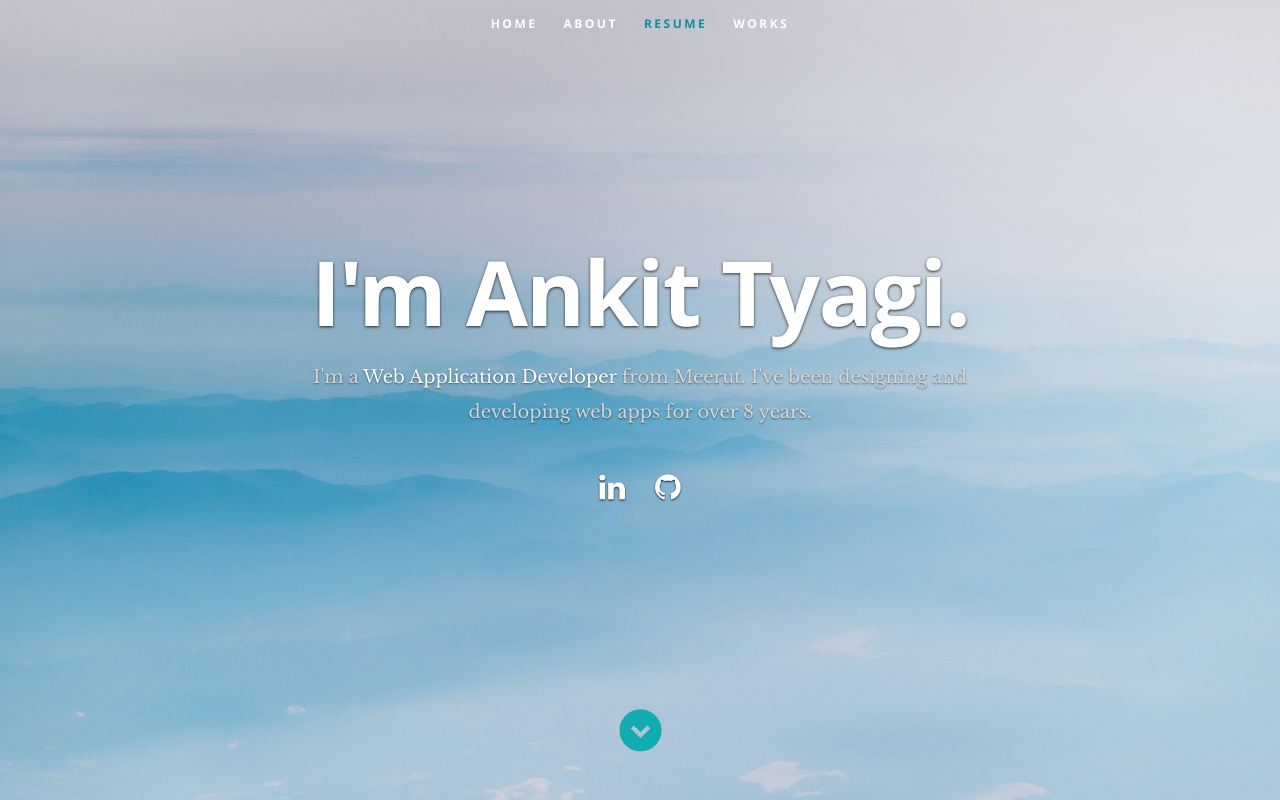
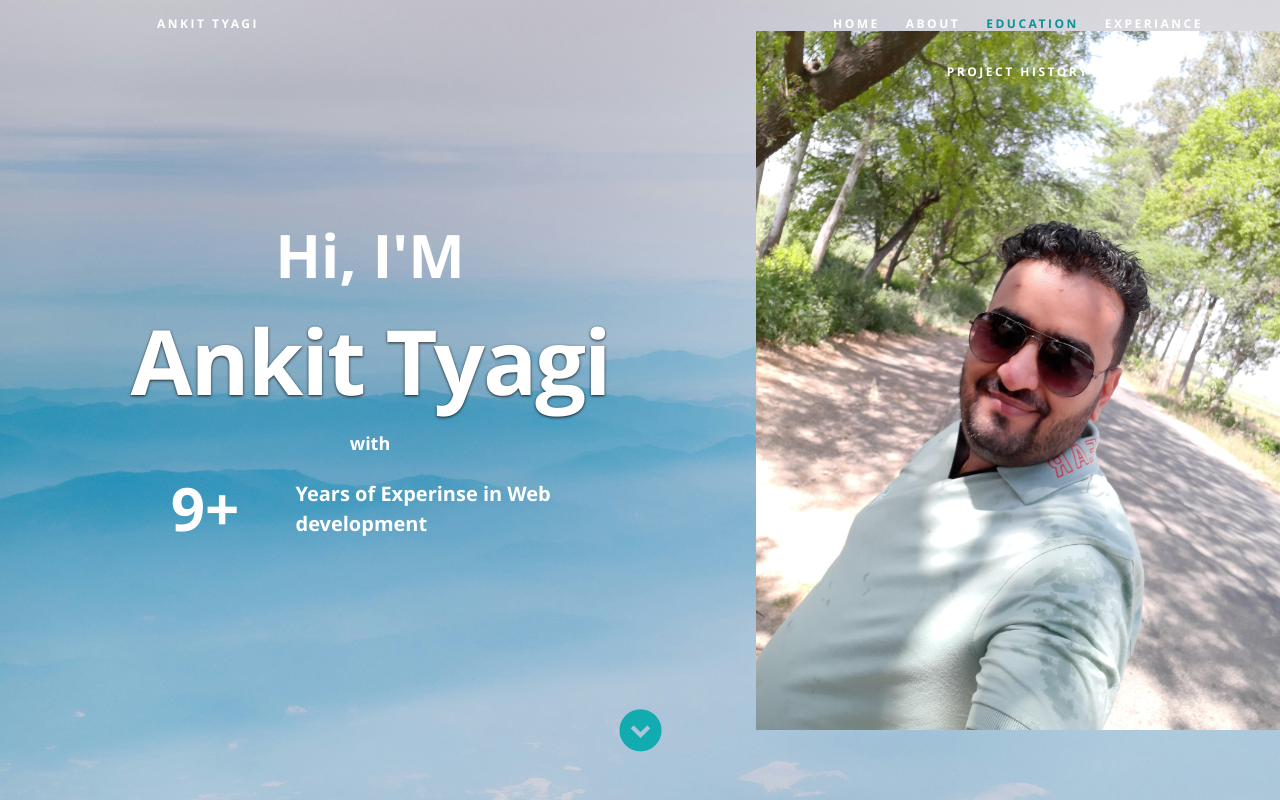
Before and after one commit to tyagiankit1/portfolio, a React (Create React App) app: page / in a window 1280 px wide. Shown: the top 800 px of the page. Built offline with nearby package versions, Linux system fonts and the light colour scheme.

Commit message:
new changes

```diff
--- a/package.json
+++ b/package.json
@@ -6,6 +6,8 @@
     "@emotion/react": "^11.11.4",
     "@emotion/styled": "^11.11.5",
     "@mui/joy": "^5.0.0-beta.48",
+    "@mui/lab": "^6.0.0-beta.19",
+    "@mui/material": "^6.1.10",
     "jquery": "^3.7.1",
     "react": "^18.3.1",
     "react-dom": "^18.3.1",
--- a/public/css/default.css
+++ b/public/css/default.css
@@ -164,7 +164,7 @@ h1, h2, h3, h4, h5, h6 {
 }
 h1 a, h2 a, h3 a, h4 a, h5 a, h6 a { font-weight: inherit; }
 h1 { font-size: 38px; line-height: 42px; margin-bottom: 12px; letter-spacing: -1px; }
-h2 { font-size: 28px; line-height: 36px; margin-bottom: 6px; }
+h2 { font-size: 60px; line-height: 100px; margin-bottom: 6px; }
 h3 { font-size: 22px; line-height: 30px; margin-bottom: 12px; }
 h4 { font-size: 20px; line-height: 30px; margin-bottom: 6px; }
 h5 { font-size: 18px; line-height: 30px; }
@@ -801,3 +801,12 @@ properly.
 	margin-right: auto !important;
 	text-align: center !important;
 }
+
+.heroUserData {
+	vertical-align: middle;
+    text-align: center;
+    display: grid;
+	margin: auto;
+    justify-content: center;
+    align-items: center;
+}
--- a/public/css/layout.css
+++ b/public/css/layout.css
@@ -10,7 +10,7 @@
    b. Header Styles
    c. About Section
    d. Resume Section
-   e. Portfolio Section
+   e. workHostory Section
    f. Call To Action Section
    g. Testimonials Section
    h. Contact Section
@@ -66,7 +66,7 @@ header .banner {
   display: inline-block;
   vertical-align: middle;
   margin: 0 auto;
-  width: 85%;
+  width: 100%;
   padding-bottom: 30px;
   text-align: center;
   z-index: 10;
@@ -77,7 +77,7 @@ header .banner-text {
   width: 100%;
 }
 header .banner-text h1 {
-  font: 90px / 1.1em 'opensans-bold', sans-serif;
+  font: 90px / 1.1em 'opensans-bold', sans-serif !important;
   color: #fff;
   letter-spacing: -2px;
   margin: 0 auto 18px auto;
@@ -290,43 +290,43 @@ ul#nav li.current a {
 /* d. Resume Section
  /* ------------------------------------------------------------------ */
 
-#resume {
+#education {
   background: #fff;
   padding-top: 90px;
   padding-bottom: 72px;
   overflow: hidden;
 }
 
-#resume a,
-#resume a:visited {
+#education a,
+#education a:visited {
   color: #11ABB0;
 }
-#resume a:hover,
-#resume a:focus {
+#education a:hover,
+#education a:focus {
   color: #313131;
 }
 
-#resume h1 {
+#education h1 {
   font: 18px/24px 'Nunito Sans', sans-serif;
   font-weight: 900;
   text-transform: uppercase;
   letter-spacing: 1px;
 }
-#resume h1 span {
+#education h1 span {
   border-bottom: 3px solid #11ABB0;
   padding-bottom: 6px;
 }
-#resume h3 {
+#education h3 {
   font: 25px/30px 'Nunito Sans', sans-serif;
   font-weight: 900;
   text-transform: uppercase;
   letter-spacing: 2px;
 }
 
-#resume .header-col {
+#education .header-col {
   padding-top: 9px;
 }
-#resume .main-col {
+#education .main-col {
   padding-right: 10%;
 }
 
@@ -483,15 +483,15 @@ ul#nav li.current a {
  }  */
 
 /* ------------------------------------------------------------------ */
-/* e. Portfolio Section
+/* e. workHostory Section
  /* ------------------------------------------------------------------ */
 
-#portfolio {
+#workHostory {
   background: #ebeeee;
   padding-top: 90px;
   padding-bottom: 60px;
 }
-#portfolio h1 {
+#workHostory h1 {
   font: 15px/24px 'opensans-semibold', sans-serif;
   text-transform: uppercase;
   letter-spacing: 1px;
@@ -500,16 +500,16 @@ ul#nav li.current a {
   color: #95a3a3;
 }
 
-#portfolio-wrapper {
+#workHostory-wrapper {
   display: flex;
   flex-wrap: wrap;
 }
 
-/* Portfolio Content */
-#portfolio-wrapper .columns {
+/* workHostory Content */
+#workHostory-wrapper .columns {
   margin-bottom: 36px;
 }
-.portfolio-item .item-wrap {
+.workHostory-item .item-wrap {
   background: #fff;
 
   overflow: hidden;
@@ -521,13 +521,13 @@ ul#nav li.current a {
   -ms-transition: all 0.3s ease-in-out;
   transition: all 0.3s ease-in-out;
 }
-.portfolio-item .item-wrap a {
+.workHostory-item .item-wrap a {
   display: block;
   cursor: pointer;
 }
 
 /* overlay */
-.portfolio-item .item-wrap .overlay {
+.workHostory-item .item-wrap .overlay {
   position: absolute;
   left: 0;
   top: 0;
@@ -545,7 +545,7 @@ ul#nav li.current a {
 
   background: url(../images/overlay-bg.png) repeat;
 }
-.portfolio-item .item-wrap .link-icon {
+.workHostory-item .item-wrap .link-icon {
   display: block;
   color: #fff;
   height: 30px;
@@ -569,29 +569,29 @@ ul#nav li.current a {
   margin-left: -15px;
   margin-top: -15px;
 }
-.portfolio-item .item-wrap img {
+.workHostory-item .item-wrap img {
   vertical-align: bottom;
 }
-.portfolio-item .portfolio-item-meta {
+.workHostory-item .workHostory-item-meta {
   padding: 18px;
 }
-.portfolio-item .portfolio-item-meta h5 {
+.workHostory-item .workHostory-item-meta h5 {
   font: 14px/21px 'opensans-bold', sans-serif;
   color: #fff;
 }
-.portfolio-item .portfolio-item-meta p {
+.workHostory-item .workHostory-item-meta p {
   font: 12px/18px 'opensans-light', sans-serif;
   color: #c6c7c7;
   margin-bottom: 0;
 }
 
 /* on hover */
-.portfolio-item:hover .overlay {
+.workHostory-item:hover .overlay {
   opacity: 1;
   -moz-opacity: 1;
   filter: alpha(opacity=100);
 }
-.portfolio-item:hover .link-icon {
+.workHostory-item:hover .link-icon {
   opacity: 1;
   -moz-opacity: 1;
   filter: alpha(opacity=100);
--- a/public/resumeData.json
+++ b/public/resumeData.json
@@ -3,9 +3,9 @@
     "firstName": "Ankit",
     "name": "Ankit Tyagi",
     "occupation": "Web Application Developer",
-    "description": "I've been designing and developing web apps for over 8 years",
+    "description": "I've been designing and developing web apps for over 9 years",
     "image": "ankit-icon.jpg",
-    "bio": "My name is Ankit, I'm a Web Application Developer. I am a Focused, results-oriented and quick-learning Software Engineer with more than 8 years of experience in Web Application Development, and programs working in a variety of environments with a breadth of programs and technologies.",
+    "bio": "Experienced and goal-driven Software engineer with 9+ years of experience in Web Application Development. Proven expertise in programming across diverse environments and technologies. Adept at Rapid skill acquisition and consistently delivering impactful results. Highly skilled in developing efficient and scalable software solutions, with a strong focus on quality and performance. Proficient in Collaborating with cross-functional teams to drive project success. Passionate about leveraging innovative technologies to drive business growth and enhance user experience.",
     "contactmessage": "Get in touch with me to receive further details.",
     "email": "tyagi.ankit5256@gmail.com",
     "phone": "+91 7251846950",
@@ -16,11 +16,11 @@
       "state": "Uttar Pradesh",
       "country": "India"
     },
-    "resumedownload": "https://drive.google.com/uc?id=1XeYvR6hzdPMuIErg9iLJSPFCCr3YNnUk&export=download",
+    "resumedownload": "https://drive.google.com/uc?id=1GT7-YV8KzeTCyaDa2CE9aVaKTeOQzYI9&export=download",
     "social": [
       {
         "name": "linkedin",
-        "url": "https://www.linkedin.com/in/ankit-tyagi-2a5409164/",
+        "url": "https://www.linkedin.com/in/tyagi-ankit5256/",
         "className": "fa fa-linkedin"
       },
       {
@@ -84,23 +84,19 @@
         "level": "80%"
       },
       {
-        "name": "Angular JS",
-        "level": "80%"
-      },
-      {
-        "name": "Angular 2+",
-        "level": "70%"
-      },
-      {
         "name": "HTML & CSS",
         "level": "90%"
       },
       {
+        "name": "Bootstrap",
+        "level": "80%"
+      },
+	  {
         "name": "JQuery",
         "level": "80%"
       },
       {
-        "name": "Bootstrap",
+        "name": "RestAPI Integration",
         "level": "80%"
       }
     ]
@@ -112,11 +108,14 @@
         "description": "It's a dashboard application that must be deployed on another system.",
         "client": "GE Vernova",
         "duration": "June 2018 - March 2020",
-        "technologies": ["React JS", "JavaScript", "jQuery", "CSS", "Bootstrap", "Java", "Maven", "Spring Boot", "PostgreSQL"],
+        "technologies": ["Angular 6", "TypeScript", "Node JS", "CSS", "Bootstrap", "Java", "Maven", "Spring Boot", "PostgreSQL"],
         "responsibilities": [
-          "Independent charts called widgets and some data tables functionality.",
-          "Export as PNG, XLS and CSV functionality in those widgets.",
-          "Fully responsive UI so that application would seamlessly be applied on all kinds of screens."
+          "Independently handled the UI of the application.",
+		 "Worked on production issues and unit testing for the project.",
+		 "Worked on all the new features/enhancements.",
+		 "Worked on the RestAPI integration with UI.",
+		 "Implemented the Export as PNG, XLS and CSV functionality of the charts and Datatables.",
+		 "Occasionally worked on the backend for a few of the Rest APIs."
         ]
       },
       {
@@ -127,9 +126,12 @@
         "technologies": ["Angular 6", "TypeScript", "Node JS", "CSS", "Bootstrap", "Java", "Maven", "Spring Boot", "PostgreSQL"],
         "responsibilities": [
           "Independently handled the UI of the application.",
-          "Developed Rest API for the application.",
-          "Handled the Data migration and other Database related activities.",
-          "Created the deployment process and established a smooth deployment for the project."
+		 "Worked on production issues and unit testing for the project.",
+		 "Worked on all the new features/enhancements.",
+		 "Worked on the RestAPI integration with UI.",
+		 "Handled the data migration and other database-related activities.",
+		 "Created the deployment process and established a smooth deployment for the project.",
+		 "Occasionally worked on the backend for a few of the Rest APIs."
         ]
       },
       {
@@ -140,8 +142,9 @@
         "technologies": ["React JS", "TypeScript", "CSS", "Bootstrap"],
         "responsibilities": [
           "Independently handled the UI of the application.",
-          "Created multiple modules.",
-          "Handled Unit testing and production-related issues."
+		 "Worked on production issues and unit testing for the project.",
+		 "Worked on all the new features/enhancements.",
+		 "Worked on the RestAPI integration."
         ]
       },
       {
@@ -151,9 +154,9 @@
         "duration": "November 2022 - Feburary 2023",
         "technologies": ["Angular JS", "TypeScript", "CSS", "Bootstrap", "Java"],
         "responsibilities": [
-          "Independently handled the UI of the application.",
-          "Created multiple modules.",
-          "Handled Unit testing and production-related issues."
+          "Independently handled the migration Google supported AngularJS to XLTS supported AngularJS.",
+		 "Worked on production issues and unit testing for the project.",
+		 "Worked on all the new features/enhancements."
         ]
       },
       {
@@ -163,8 +166,9 @@
         "duration": "Feburary 2023 - October 2023",
         "technologies": ["Angular JS", "React JS", "TypeScript", "CSS", "Bootstrap", "Java"],
         "responsibilities": [
-          "Independently handled the UI of all 4 applications and worked on production issues in the backend.",
-          "Created multiple modules."
+          "Independently handled the UI for all 4 applications.",
+		 "Worked on production issues and unit testing for the project.",
+		 "Worked on all the new features/enhancements."
         ]
       },
       {
@@ -174,9 +178,10 @@
         "duration": "November 2022 - Feburary 2023",
         "technologies": ["React JS", "TypeScript", "CSS", "Bootstrap", "Java", "Spring Boot", "AWS SQS"],
         "responsibilities": [
-          "Independently handled the frontend.",
-          "Created few modules for Backend like creating scheduled jobs for reading AWS SQS messages and processing the data and CURD operations on the Database.",
-          "Worked on the production issues related to the frontend and backend."
+           "I lead a team of 3-4 teams working from Cognizant, as the project consists of developers from the client side as well.",
+		 "I worked independently as a single front-end resource for the project.",
+		 "These projects consist of a single UI that connects to multiple backend services through RestApis, so I handled all the API integration working with internal team developers and external teams.",
+		 "I occasionally worked on the backend side as well as per the project requirements."
         ]
       }
     ]
--- a/src/App.js
+++ b/src/App.js
@@ -2,10 +2,12 @@ import React, { Component } from 'react'
 import ReactGA from 'react-ga'
 import $ from 'jquery'
 import './App.css'
+import Hero from './Components/Hero'
 import Header from './Components/Header'
 import Footer from './Components/Footer'
 import About from './Components/About'
 import Resume from './Components/Resume'
+import Experiance from './Components/Experience'
 import Contact from './Components/Contact'
 import Testimonials from './Components/Testimonials'
 import Portfolio from './Components/Portfolio'
@@ -41,12 +43,12 @@ class App extends Component {
   render() {
     return (
       <div className='App'>
+	  {/*<Hero data={this.state.resumeData.main} />*/}
         <Header data={this.state.resumeData.main} />
         <About data={this.state.resumeData.main} />
+			{/*<Experiance data={this.state.resumeData.resume} />*/}
         <Resume data={this.state.resumeData.resume} />
         <Portfolio data={this.state.resumeData.portfolio}/>
-        {/* <Testimonials data={this.state.resumeData.testimonials} /> */}
-        {/* <Contact data={this.state.resumeData.main} /> */}
         <Footer data={this.state.resumeData.main} />
       </div>
     )
--- a/src/Components/About.js
+++ b/src/Components/About.js
@@ -37,8 +37,6 @@ class About extends Component {
                   <span>{name}</span>
                   <br />
                   <span>
-                    {house}
-                    <br />
                     {street}
                     <br />
                     {city} {state}, {zip}
--- /dev/null
+++ b/src/Components/Experience.js
@@ -0,0 +1,96 @@
+import React, { Component } from 'react';
+import Timeline from '@mui/lab/Timeline';
+import TimelineItem from '@mui/lab/TimelineItem';
+import TimelineSeparator from '@mui/lab/TimelineSeparator';
+import TimelineConnector from '@mui/lab/TimelineConnector';
+import TimelineContent from '@mui/lab/TimelineContent';
+import TimelineOppositeContent from '@mui/lab/TimelineOppositeContent';
+import TimelineDot from '@mui/lab/TimelineDot';
+import Typography from '@mui/material/Typography';
+
+
+class Experiance extends Component {
+  render() {
+
+    if(this.props.data){
+      var skillmessage = this.props.data.skillmessage;
+      var education = this.props.data.education.map(function(education){
+        return <div key={education.degree}><h3>{education.school}</h3>
+        <p className="info">{education.degree} <span>&bull;</span><em className="date">{education.graduated}</em></p>
+        <p>{education.description}</p></div>
+      })
+      var work = this.props.data.work.map(function(work){
+        return <div key={work.company}><h3>{work.company}</h3>
+            <p className="info">{work.title}<span>&bull;</span> <em className="date">{work.years}</em></p>
+            <p>{work.description}</p>
+        </div>
+      })
+      var skills = this.props.data.skills.map(function(skills){
+        var className = 'bar-expand '+skills.name.toLowerCase();
+        return <li key={skills.name}><span style={{width:skills.level}}className={className}></span><em>{skills.name}</em></li>
+      })
+    }
+
+    return (
+	 <section id='experiance' style={{background: '#fff'}}>
+		<div className="row experiance">
+         <div className="three columns header-col">
+            <h1><span>Education</span></h1>
+         </div>
+		 <div className="nine columns main-col">
+<Timeline >
+      <TimelineItem>
+        <TimelineOppositeContent
+          sx={{ m: 'auto 0' }}
+          align="right"
+          variant="body2"
+          color="text.secondary"
+        >
+          9:30 am
+        </TimelineOppositeContent>
+        <TimelineSeparator>
+          <TimelineConnector />
+          <TimelineDot>
+          </TimelineDot>
+          <TimelineConnector />
+        </TimelineSeparator>
+        <TimelineContent sx={{ py: '12px', px: 2 }}>
+          <Typography variant="h3" component="span">
+            Eat
+          </Typography>
+          <Typography>Because you need strength</Typography>
+        </TimelineContent>
+      </TimelineItem>
+      <TimelineItem>
+        <TimelineOppositeContent
+          sx={{ m: 'auto 0' }}
+          variant="body2"
+          color="text.secondary"
+        >
+          10:00 am
+        </TimelineOppositeContent>
+        <TimelineSeparator>
+          <TimelineConnector />
+          <TimelineDot color="primary">
+          </TimelineDot>
+          <TimelineConnector />
+        </TimelineSeparator>
+        <TimelineContent sx={{ py: '12px', px: 2 }}>
+          <Typography variant="h6" component="span">
+            Code
+          </Typography>
+          <Typography>Because it&apos;s awesome!</Typography>
+        </TimelineContent>
+      </TimelineItem>
+
+
+    </Timeline>
+	</div>
+	</div>
+	</section>
+
+    );
+  }
+}
+
+export default Experiance;
--- a/src/Components/Header.js
+++ b/src/Components/Header.js
@@ -1,10 +1,13 @@
 import React, { Component } from 'react'
+import Grid from '@mui/material/Grid';
+
 
 class Header extends Component {
   render() {
     if (this.props.data) {
       var firstName = this.props.data.firstName
       var name = this.props.data.name
+	  var profilepic = 'images/' + this.props.data.image
       var occupation = this.props.data.occupation
       var description = this.props.data.description
       var city = this.props.data.address.city
@@ -29,7 +32,19 @@ class Header extends Component {
             Hide navigation
           </a>
 
-          <ul id='nav' className='nav'>
+		  <Grid container spacing={2}>
+			<Grid item xs={4}>
+			 <ul id='nav' className='nav'>
+            <li >
+              <a className='smoothscroll' disabled>
+			  {name}
+              </a>
+            </li>
+			</ul>
+			</Grid>
+			<Grid item xs={3}></Grid>
+			<Grid item xs={5}>
+			  <ul id='nav' className='nav'>
             <li className='current'>
               <a className='smoothscroll' href='#home'>
                 Home
@@ -40,32 +55,53 @@ class Header extends Component {
                 About
               </a>
             </li>
-            <li>
-              <a className='smoothscroll' href='#resume'>
-                Resume
+			<li>
+              <a className='smoothscroll' href='#education'>
+                Education
               </a>
             </li>
             <li>
-              <a className='smoothscroll' href='#portfolio'>
-                Works
-              </a>
-            </li>
-            {/* <li>
-              <a className='smoothscroll' href='#testimonials'>
-                Testimonials
+              <a className='smoothscroll' href='#experiance'>
+                Experiance
               </a>
             </li>
             <li>
-              <a className='smoothscroll' href='#contact'>
-                Contact
+              <a className='smoothscroll' href='#workHostory'>
+                Project History
               </a>
-            </li> */}
+            </li>
           </ul>
+			</Grid>
+		  </Grid>
+
         </nav>
 
-        <div className='row banner'>
-          <div className='banner-text'>
-            <h1 className='responsive-headline'>
+			<div className='banner'>
+          <div className='banner-text'><Grid container spacing={2}>
+			<Grid item xs={7} className='heroUserData' style={{margin: 'auto'}}>
+			<h2 className='responsive-headline' style={{color: '#fff'}}>
+              Hi, I'M
+            </h2>
+			<h1 className='responsive-headline'>{name}</h1>
+			<h5 className='responsive-headline' style={{color: '#fff'}} >with</h5>
+				<Grid container spacing={2}>
+			<Grid item xs={4} className='heroUserData'>
+			<h2 className='responsive-headline' style={{color: '#fff', textAlign: 'right'}} >9+</h2>
+			</Grid>
+			<Grid item xs={8} className='heroUserData'>
+			<h4 className='responsive-headline' style={{color: '#fff', textAlign: 'left'}}>Years of Experinse in Web development</h4>
+			</Grid>
+			</Grid>
+
+			</Grid>
+			<Grid item xs={5}>
+			 <img
+				src={profilepic}
+				alt={name}
+			  />
+			</Grid>
+			</Grid>
+            {/*<h1 className='responsive-headline'>
               I'm {name}
               <span>.</span>
             </h1>
@@ -73,15 +109,15 @@ class Header extends Component {
               I'm a <span>{occupation}</span> from {city}. {description}.
             </h3>
             <hr />
-            <ul className='social'>{networks}</ul>
+            <ul className='social'>{networks}</ul>*/}
           </div>
-        </div>
+			</div>
 
         <p className='scrolldown'>
           <a className='smoothscroll' href='#about'>
             <i className='icon-down-circle'></i>
           </a>
-        </p>
+			</p>
       </header>
     )
   }
--- /dev/null
+++ b/src/Components/Hero.js
@@ -0,0 +1,66 @@
+import React, { Component } from 'react'
+import Grid from '@mui/material/Grid';
+
+
+class Hero extends Component {
+  render() {
+    if (this.props.data) {
+      var firstName = this.props.data.firstName
+      var name = this.props.data.name
+	  var profilepic = 'images/' + this.props.data.image
+      var occupation = this.props.data.occupation
+      var description = this.props.data.description
+      var city = this.props.data.address.city
+      var networks = this.props.data.social.map(function (network) {
+        return (
+          <li key={network.name}>
+            <a href={network.url} target='_blank'>
+              <i className={network.className}></i>
+            </a>
+          </li>
+        )
+      })
+    }
+
+    return (
+      <section id="home" className="overflow-hidden">
+      <div className="min-h-screen relative flex md:flex-row flex-col-reverse md:items-end justify-center items-center">
+        <div
+          data-aos="slide-left"
+          data-aos-delay="1200"
+          className="absolute h-full md:w-4/12 w-8/12 top-0 right-0 bg-primaryLinear bottom-0 -z-10"
+        >
+          <h1 className="rotate-90 absolute top-[30%] right-[-15%] text-[#EAF2FA]">
+            {firstName}{" "}
+            <span className="text-dark_primary">{firstName}</span>
+          </h1>
+        </div>
+
+        {/* first col */}
+        <div className="pb-16 px-6 pt-5" data-aos="fade-down">
+          <h2>{name}</h2>
+          <br />
+          <div className="flex justify-end">
+            <button className="btn">Hire Me</button>
+          </div>
+          <div className="flex flex-col gap-10 mt-10">
+
+          </div>
+        </div>
+
+        {/* sec col */}
+        <div className="md:h-[37rem] h-96">
+          <img
+            src={profilepic}
+            data-aos="slide-up"
+            alt="..."
+            className="h-full object-cover"
+          />
+        </div>
+      </div>
+    </section>
+    )
+  }
+}
+
+export default Hero
--- a/src/Components/Portfolio.js
+++ b/src/Components/Portfolio.js
@@ -10,7 +10,7 @@ class Portfolio extends Component {
     }
 
     return (
-      <section id="portfolio">
+      <section id="workHostory">
 
       <div className="row">
 
@@ -18,7 +18,7 @@ class Portfolio extends Component {
 
             <h1>projects I worked on.</h1>
 
-            <div id="portfolio-wrapper" className="bgrid-quarters s-bgrid-thirds cf">
+            <div id="workHostory-wrapper" className="bgrid-quarters s-bgrid-thirds cf">
               <ProjectCard projects={projects}/>
             </div>
           </div>
--- a/src/Components/Resume.js
+++ b/src/Components/Resume.js
@@ -23,7 +23,7 @@ class Resume extends Component {
     }
 
     return (
-      <section id="resume">
+      <section id="education">
 
       <div className="row education">
          <div className="three columns header-col">
@@ -38,7 +38,7 @@ class Resume extends Component {
             </div>
          </div>
       </div>
-
+	 <section id='experiance'>
 
       <div className="row work">
 
@@ -50,7 +50,7 @@ class Resume extends Component {
           {work}
         </div>
     </div>
-
+	</section>
 
 
       <div className="row skill">
```
Also changed, not shown: src/Components/ProjectCard.js (+5 -4 lines), 1 other file (tests, documents, lock files or other folders).
